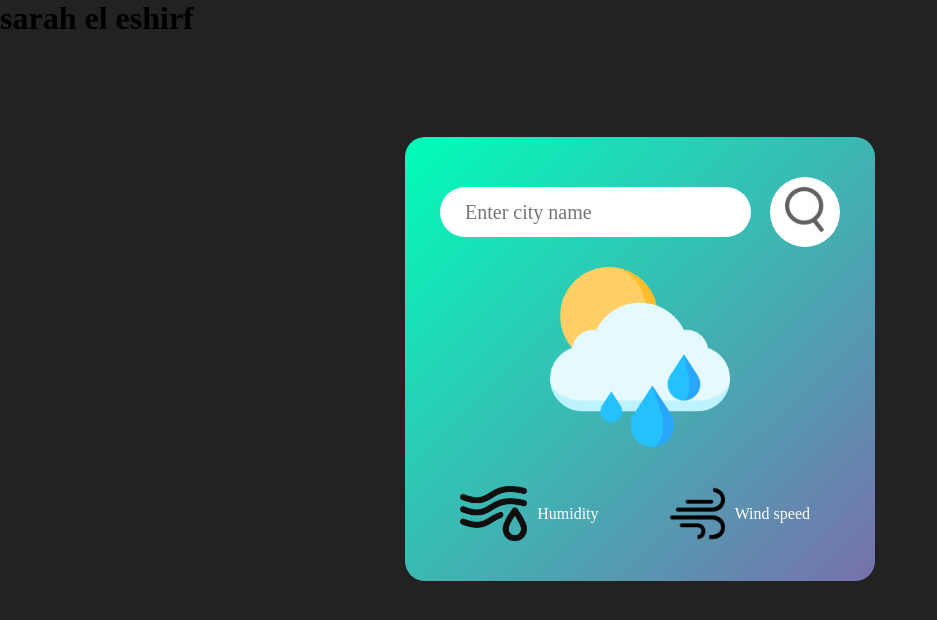
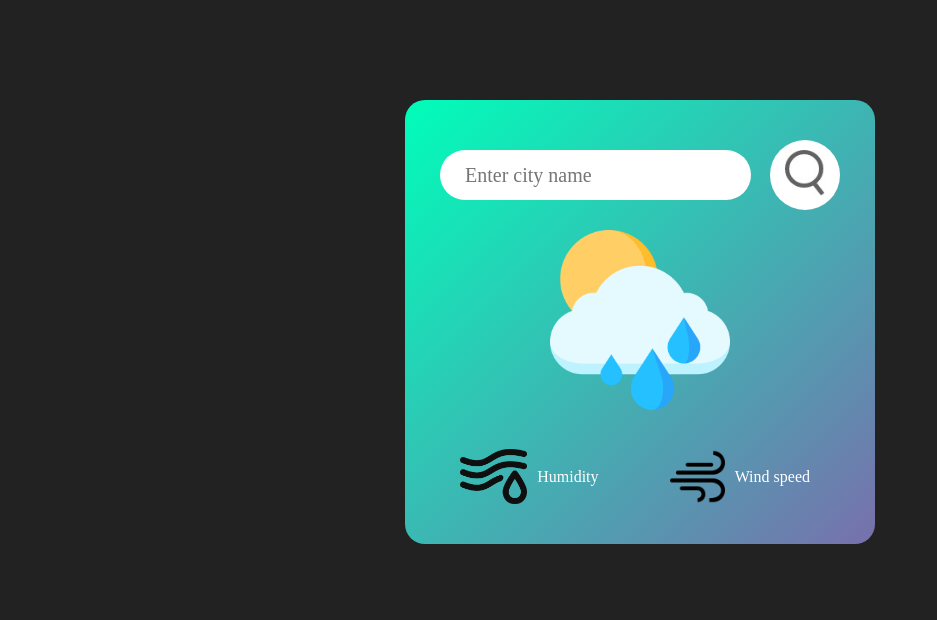
Before and after one commit to mehboob64/Weather-website, a plain HTML site: page index.html in a window 1280 px wide. Shown: the whole page, without its empty margins (0-937 px from the left). Drawn offline with Linux system fonts and the light colour scheme; no server answers.

Commit message:
first commit

```diff
--- a/index.html
+++ b/index.html
@@ -7,7 +7,7 @@
     <link rel="stylesheet" href="style.css">
 </head>
 <body>
-    <h1>sarah el eshirf</h1>
+
     <div class="card">
         <div class="search">
             <input type="text" placeholder="Enter city name" spellcheck="false">
```
